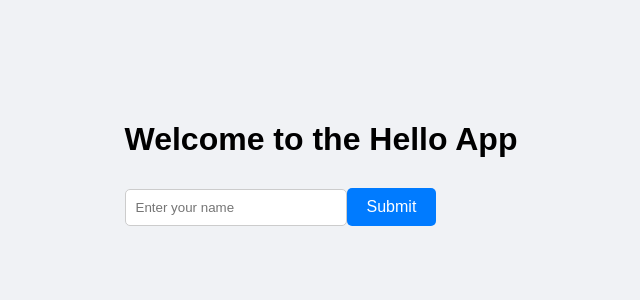
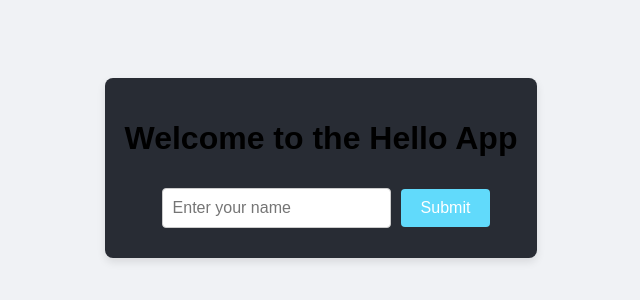
Before and after one commit to juanpigurina/hello_user, a React (Create React App) app in the folder frontend/: page / in a window 1280 px wide. Shown: the part 232-532 px from the top of the page, without its empty margins (319-959 px from the left). Built offline with nearby package versions, Linux system fonts and the light colour scheme.

Commit message:
Update styles.css

```diff
--- a/frontend/src/styles.css
+++ b/frontend/src/styles.css
@@ -1,40 +1,42 @@
-/* styles.css */
 body {
+  font-family: Arial, sans-serif;
   background-color: #f0f2f5;
   display: flex;
   justify-content: center;
   align-items: center;
   height: 100vh;
   margin: 0;
-    font-family: Arial, sans-serif;
 }
 
-  .container {
+.App {
   text-align: center;
-    background: white;
-    padding: 20px;
-    border-radius: 10px;
-    box-shadow: 0 0 10px rgba(0, 0, 0, 0.1);
 }
 
-  input[type="text"] {
-    width: 200px;
+.App-header {
+  background-color: #282c34;
+  padding: 20px;
+  border-radius: 8px;
+  box-shadow: 0 4px 8px rgba(0, 0, 0, 0.1);
+}
+
+input {
   padding: 10px;
-    margin: 10px 0;
+  margin: 10px;
+  border-radius: 4px;
   border: 1px solid #ccc;
-    border-radius: 5px;
+  font-size: 16px;
 }
 
 button {
   padding: 10px 20px;
-    background-color: #007bff;
+  border-radius: 4px;
+  border: none;
+  background-color: #61dafb;
   color: white;
-    border: none;
-    border-radius: 5px;
+  font-size: 16px;
   cursor: pointer;
-    font-size: 16px;
 }
 
 button:hover {
-    background-color: #0056b3;
+  background-color: #21a1f1;
 }
```
Lines whose indentation alone changed are shown as unchanged.
